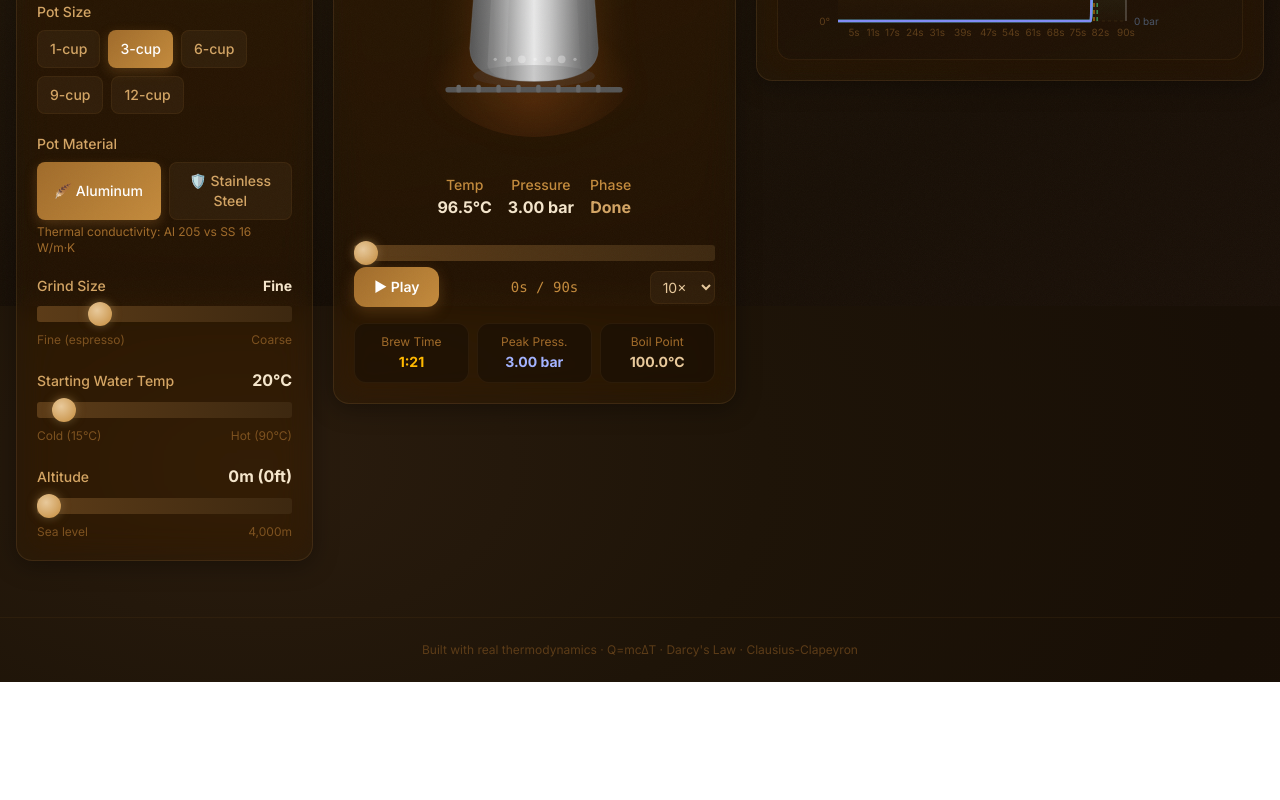
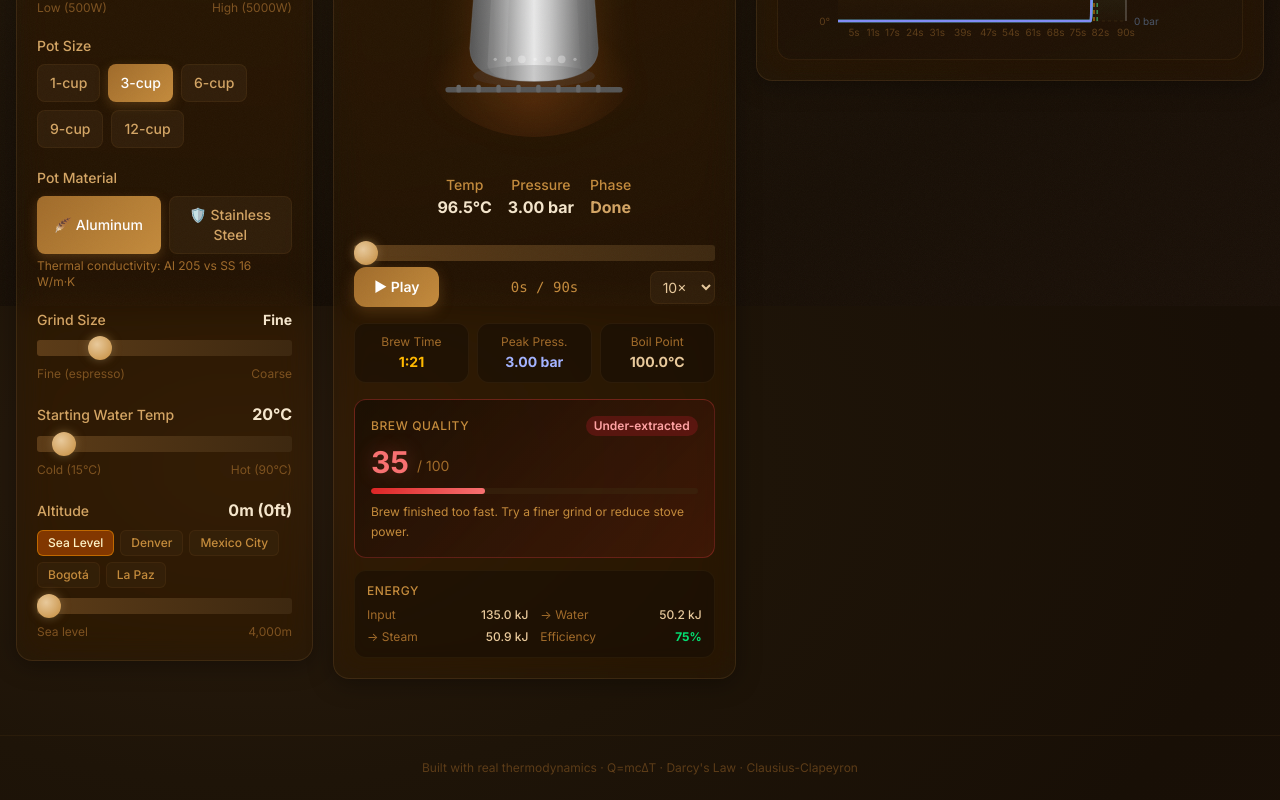
Before and after one commit to tarantellijacob3-Alfred/moka-pot-sim, a React (Vite) app: page / in a window 1280 px wide. Shown: the part 494-1294 px from the top of the page. Before the commit the page ends 1176 px from the top, so only its background shows below. Built offline with nearby package versions, Linux system fonts and the light colour scheme.

Commit message:
feat: brew quality score, energy stats, stove/altitude presets, unified chart

```diff
--- a/src/App.tsx
+++ b/src/App.tsx
@@ -1,5 +1,5 @@
 import { useState, useEffect, useRef, useCallback } from 'react'
-import { simulate, getBrewTime, getPeakPressure, boilingPoint } from './physics'
+import { simulate, getBrewTime, getPeakPressure, boilingPoint, getBrewQuality, getEnergyStats } from './physics'
 import type { MokaParams, SimulationPoint } from './physics'
 import MokaPotDiagram from './components/MokaPotDiagram'
 import ParameterPanel from './components/ParameterPanel'
@@ -77,6 +77,8 @@ export default function App() {
   const brewTime = getBrewTime(simData)
   const peakPressure = getPeakPressure(simData)
   const bp = boilingPoint(params.altitude)
+  const brewQuality = getBrewQuality(simData, params)
+  const energyStats = getEnergyStats(simData, params)
 
   const handlePlay = () => {
     if (currentTime >= maxTime) setCurrentTime(0)
@@ -267,6 +269,77 @@ export default function App() {
                     </div>
                   ))}
                 </div>
+
+                {/* Brew Quality Score */}
+                <div className="mt-4 rounded-xl p-4" style={{
+                  background: `linear-gradient(135deg, rgba(20,12,4,0.7), rgba(${
+                    brewQuality.score >= 80 ? '22,163,74' : brewQuality.score >= 60 ? '202,138,4' : '220,38,38'
+                  },0.12))`,
+                  border: `1px solid ${brewQuality.score >= 80 ? 'rgba(34,197,94,0.3)' : brewQuality.score >= 60 ? 'rgba(234,179,8,0.3)' : 'rgba(239,68,68,0.3)'}`,
+                }}>
+                  <div className="flex items-center justify-between mb-2">
+                    <span className="text-xs text-coffee-400 font-medium uppercase tracking-wider">Brew Quality</span>
+                    <span className={`text-xs px-2 py-0.5 rounded-full font-semibold ${
+                      brewQuality.score >= 80 ? 'bg-green-900/50 text-green-300' :
+                      brewQuality.score >= 60 ? 'bg-yellow-900/50 text-yellow-300' :
+                      'bg-red-900/50 text-red-300'
+                    }`}>
+                      {brewQuality.label}
+                    </span>
+                  </div>
+                  <div className="flex items-end gap-2">
+                    <span className="text-3xl font-black" style={{
+                      color: brewQuality.score >= 80 ? '#4ade80' : brewQuality.score >= 60 ? '#facc15' : '#f87171',
+                      textShadow: `0 0 20px ${brewQuality.score >= 80 ? 'rgba(74,222,128,0.3)' : brewQuality.score >= 60 ? 'rgba(250,204,21,0.3)' : 'rgba(248,113,113,0.3)'}`,
+                    }}>
+                      {brewQuality.score}
+                    </span>
+                    <span className="text-coffee-500 text-sm mb-1">/ 100</span>
+                  </div>
+                  {/* Quality bar */}
+                  <div className="mt-2 h-1.5 rounded-full bg-coffee-800/50 overflow-hidden">
+                    <div
+                      className="h-full rounded-full transition-all duration-700"
+                      style={{
+                        width: `${brewQuality.score}%`,
+                        background: brewQuality.score >= 80
+                          ? 'linear-gradient(90deg, #22c55e, #4ade80)'
+                          : brewQuality.score >= 60
+                          ? 'linear-gradient(90deg, #ca8a04, #facc15)'
+                          : 'linear-gradient(90deg, #dc2626, #f87171)',
+                      }}
+                    />
+                  </div>
+                  <p className="text-xs text-coffee-400 mt-2 leading-relaxed">{brewQuality.tip}</p>
+                </div>
+
+                {/* Energy Stats */}
+                <div className="mt-3 rounded-xl p-3" style={{
+                  background: 'rgba(20,12,4,0.5)',
+                  border: '1px solid rgba(61,40,16,0.4)',
+                }}>
+                  <div className="text-xs text-coffee-400 font-medium uppercase tracking-wider mb-2">Energy</div>
+                  <div className="grid grid-cols-2 gap-x-3 gap-y-1.5 text-xs">
+                    <div className="flex justify-between">
+                      <span className="text-coffee-500">Input</span>
+                      <span className="text-coffee-200 font-medium">{(energyStats.totalEnergyIn / 1000).toFixed(1)} kJ</span>
+                    </div>
+                    <div className="flex justify-between">
+                      <span className="text-coffee-500">→ Water</span>
+                      <span className="text-coffee-200 font-medium">{(energyStats.energyToWater / 1000).toFixed(1)} kJ</span>
+                    </div>
+                    <div className="flex justify-between">
+                      <span className="text-coffee-500">→ Steam</span>
+                      <span className="text-coffee-200 font-medium">{(energyStats.energyToSteam / 1000).toFixed(1)} kJ</span>
+                    </div>
+                    <div className="flex justify-between">
+                      <span className="text-coffee-500">Efficiency</span>
+                      <span className={`font-bold ${energyStats.efficiency > 50 ? 'text-green-400' : 'text-amber-400'}`}>
+                        {energyStats.efficiency.toFixed(0)}%
+                      </span>
+                    </div>
+                  </div>
+                </div>
               </div>
             </div>
 
--- a/src/components/ParameterPanel.tsx
+++ b/src/components/ParameterPanel.tsx
@@ -1,3 +1,4 @@
+import { STOVE_PRESETS, ALTITUDE_PRESETS } from '../physics'
 import type { MokaParams } from '../physics'
 
 interface Props {
@@ -65,6 +66,22 @@ export default function ParameterPanel({ params, onChange }: Props) {
         <div className="flex justify-between items-baseline mb-2">
           <label className="text-sm text-coffee-300 font-medium">Stove Power</label>
           <span className="text-coffee-100 font-bold">{params.stovePower}W</span>
+        </div>
+        {/* Quick presets */}
+        <div className="flex gap-1.5 flex-wrap mb-2">
+          {STOVE_PRESETS.filter(p => p.type === params.stoveType).map(preset => (
+            <button
+              key={preset.name}
+              onClick={() => update('stovePower', preset.power)}
+              className={`px-2.5 py-1 rounded-md text-xs font-medium transition-all ${
+                params.stovePower === preset.power
+                  ? 'bg-amber-700/60 text-amber-100 border border-amber-500/50'
+                  : 'bg-coffee-800/40 text-coffee-400 border border-coffee-700/30 hover:bg-coffee-700/50'
+              }`}
+            >
+              {preset.name.split(' - ')[1]}
+            </button>
+          ))}
         </div>
         <input
           type="range"
@@ -182,6 +199,22 @@ export default function ParameterPanel({ params, onChange }: Props) {
           <label className="text-sm text-coffee-300 font-medium">Altitude</label>
           <span className="text-coffee-100 font-bold">{params.altitude}m ({(params.altitude * 3.281).toFixed(0)}ft)</span>
         </div>
+        {/* City presets */}
+        <div className="flex gap-1.5 flex-wrap mb-2">
+          {ALTITUDE_PRESETS.map(preset => (
+            <button
+              key={preset.name}
+              onClick={() => update('altitude', preset.altitude)}
+              className={`px-2.5 py-1 rounded-md text-xs font-medium transition-all ${
+                params.altitude === preset.altitude
+                  ? 'bg-amber-700/60 text-amber-100 border border-amber-500/50'
+                  : 'bg-coffee-800/40 text-coffee-400 border border-coffee-700/30 hover:bg-coffee-700/50'
+              }`}
+            >
+              {preset.name}
+            </button>
+          ))}
+        </div>
         <input
           type="range"
           min={0}
```
